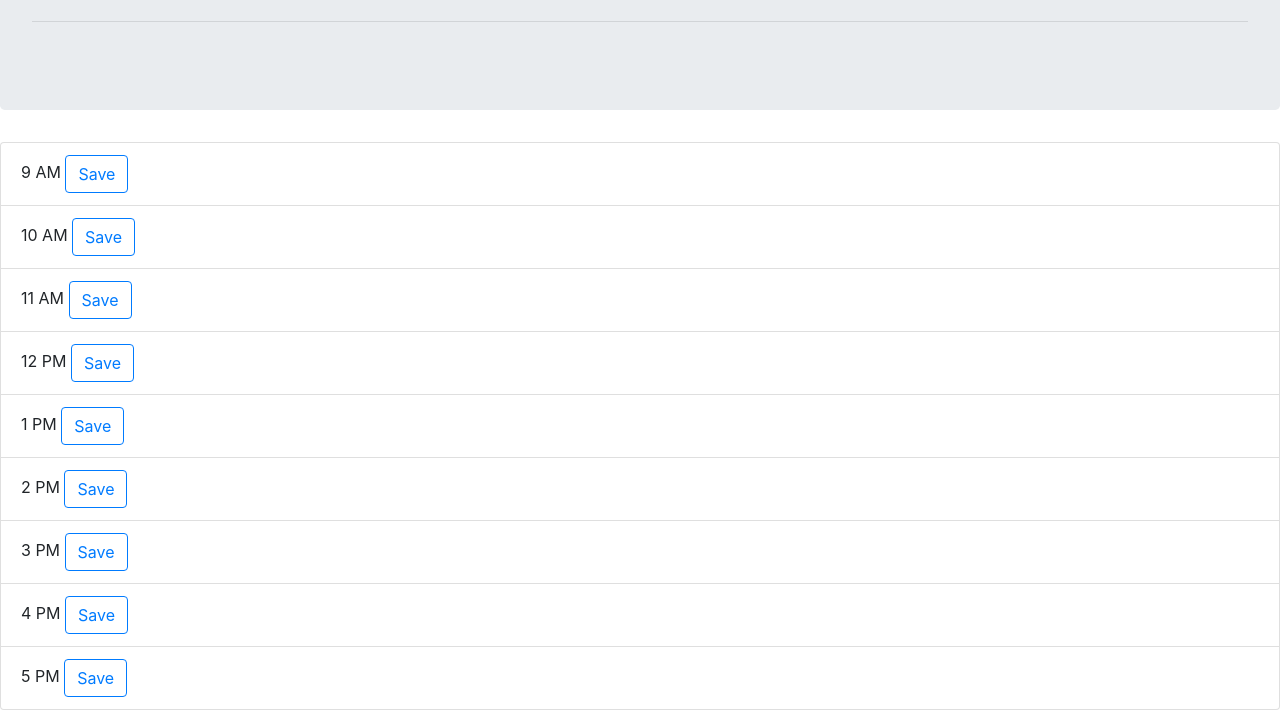
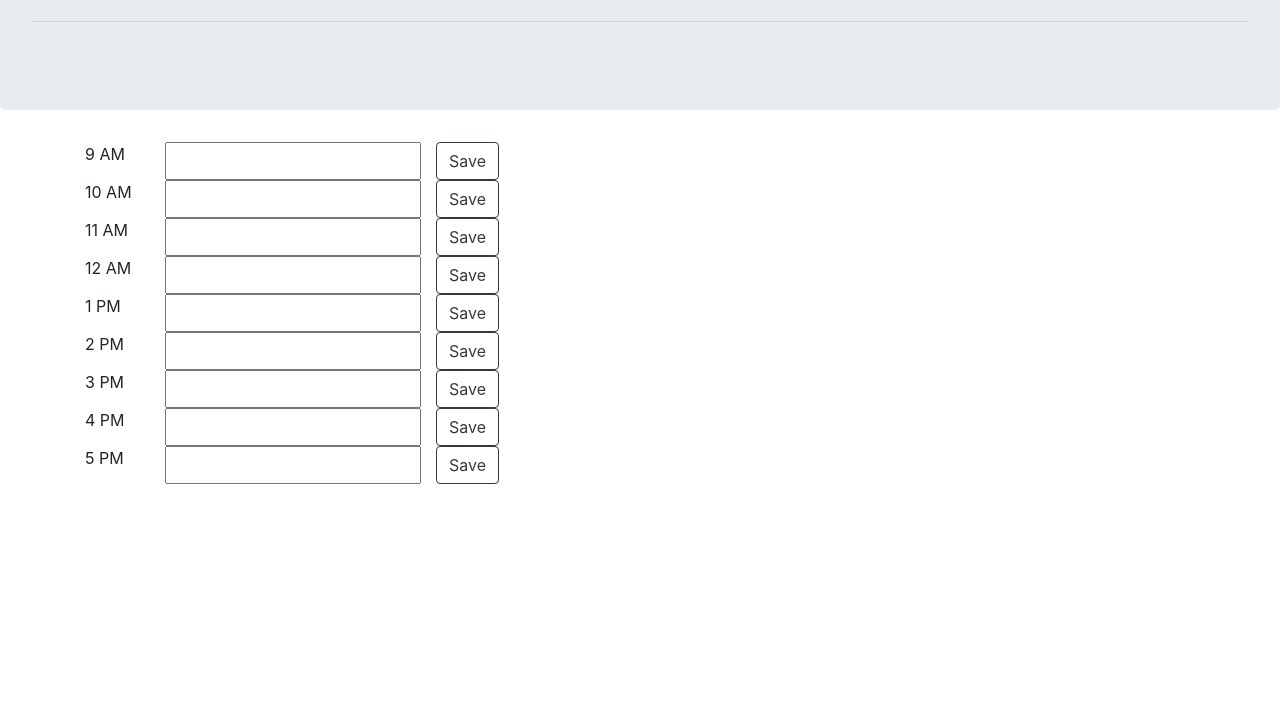
Before and after one commit to silviapopescu95/work-day-scheduler, a plain HTML site: page index.html in a window 1280 px wide. Shown: the part 172-882 px from the top of the page. After the commit the page ends 800 px from the top, so only its background shows below. Drawn offline with nearby package versions, Linux system fonts and the light colour scheme.

Commit message:
Changed ul and li structure to a grid system.

```diff
--- a/index.html
+++ b/index.html
@@ -6,30 +6,94 @@
     <title>Work Day Scheduler</title>
 
     <!-- Link to Bootstrap, etc-->
+    <link rel="stylesheet" href="style.css">
     <link rel="stylesheet" href="https://maxcdn.bootstrapcdn.com/bootstrap/4.0.0/css/bootstrap.min.css">
     <script src="https://code.jquery.com/jquery.js"></script>
     <script src="https://maxcdn.bootstrapcdn.com/bootstrap/4.0.0/js/bootstrap.min.js"></script>
 </head>
 <body>
     <div class="jumbotron">
-        <h1 class="display-4">Work Day Scheduler</h1>
-        <p class="lead">A simple calendar app for scheduling your workday!</p>
-        <hr class="my-4">
-        <p id="todaysDate"></p>
+      <h1 class="display-4">Work Day Scheduler</h1>
+      <p class="lead">A simple calendar app for scheduling your workday!</p>
+      <hr class="my-4">
+      <p id="todaysDate"></p>
+    </div>
+
+    <div class="container">
+      <div class="row" id="1">
+        <div class="col-md-1">9 AM</div>
+        <input type="text" role="textbox">
+        <div class="col-md-1">
+          <button type="button" class="btn btn-outline-dark">Save</button></li>
+        </div>
       </div>
 
-      <ul class="list-group">
-        <li class="list-group-item">9 AM <button type="button" class="btn btn-outline-primary">Save</button></li>
-        <li class="list-group-item">10 AM <button type="button" class="btn btn-outline-primary">Save</button></li>
-        <li class="list-group-item">11 AM <button type="button" class="btn btn-outline-primary">Save</button></li>
-        <li class="list-group-item">12 PM <button type="button" class="btn btn-outline-primary">Save</button></li>
-        <li class="list-group-item">1 PM <button type="button" class="btn btn-outline-primary">Save</button></li>
-        <li class="list-group-item">2 PM <button type="button" class="btn btn-outline-primary">Save</button></li>
-        <li class="list-group-item">3 PM <button type="button" class="btn btn-outline-primary">Save</button></li>
-        <li class="list-group-item">4 PM <button type="button" class="btn btn-outline-primary">Save</button></li>
-        <li class="list-group-item">5 PM <button type="button" class="btn btn-outline-primary">Save</button></li>
-      </ul>
+      <div class="row" id="2">
+        <div class="col-md-1">10 AM</div>
+        <input type="text" role="textbox">
+        <div class="col-md-1">
+          <button type="button" class="btn btn-outline-dark">Save</button></li>
+        </div>
+      </div>
 
+      <div class="row" id="3">
+        <div class="col-md-1">11 AM</div>
+        <input type="text" role="textbox">
+        <div class="col-md-1">
+          <button type="button" class="btn btn-outline-dark">Save</button></li>
+        </div>
+      </div>
+
+      <div class="row" id="4">
+        <div class="col-md-1">12 AM</div>
+        <input type="text" role="textbox">
+        <div class="col-md-1">
+          <button type="button" class="btn btn-outline-dark">Save</button></li>
+        </div>
+      </div>
+
+      <div class="row" id="5">
+        <div class="col-md-1">1 PM</div>
+        <input type="text" role="textbox">
+        <div class="col-md-1">
+          <button type="button" class="btn btn-outline-dark">Save</button></li>
+        </div>
+      </div>
+
+      <div class="row" id="6">
+        <div class="col-md-1">2 PM</div>
+        <input type="text" role="textbox">
+        <div class="col-md-1">
+          <button type="button" class="btn btn-outline-dark">Save</button></li>
+        </div>
+      </div>
+
+      <div class="row" id="7">
+        <div class="col-md-1">3 PM</div>
+        <input type="text" role="textbox">
+        <div class="col-md-1">
+          <button type="button" class="btn btn-outline-dark">Save</button></li>
+        </div>
+      </div>
+
+      <div class="row" id="8">
+        <div class="col-md-1">4 PM</div>
+        <input type="text" role="textbox">
+        <div class="col-md-1">
+          <button type="button" class="btn btn-outline-dark">Save</button></li>
+        </div>
+      </div>
+
+      <div class="row" id="9">
+        <div class="col-md-1">5 PM</div>
+        <input type="text" role="textbox">
+        <div class="col-md-1">
+          <button type="button" class="btn btn-outline-dark">Save</button></li>
+        </div>
+      </div>
+    </div>
+
+    <script src="https://cdnjs.cloudflare.com/ajax/libs/jquery/3.2.1/jquery.min.js"></script>
     <script src="https://momentjs.com/downloads/moment-with-locales.js"></script>
     <script src="script.js"></script>
 </body>
```
